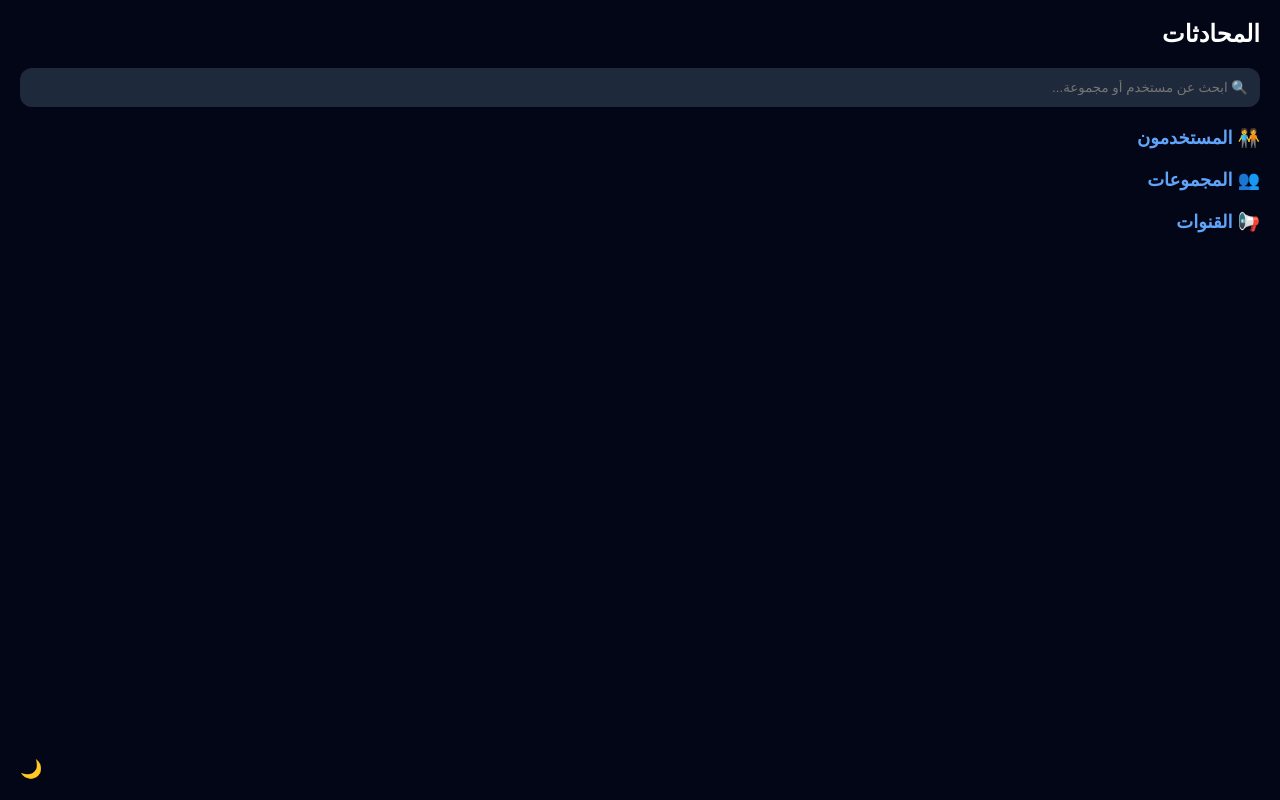
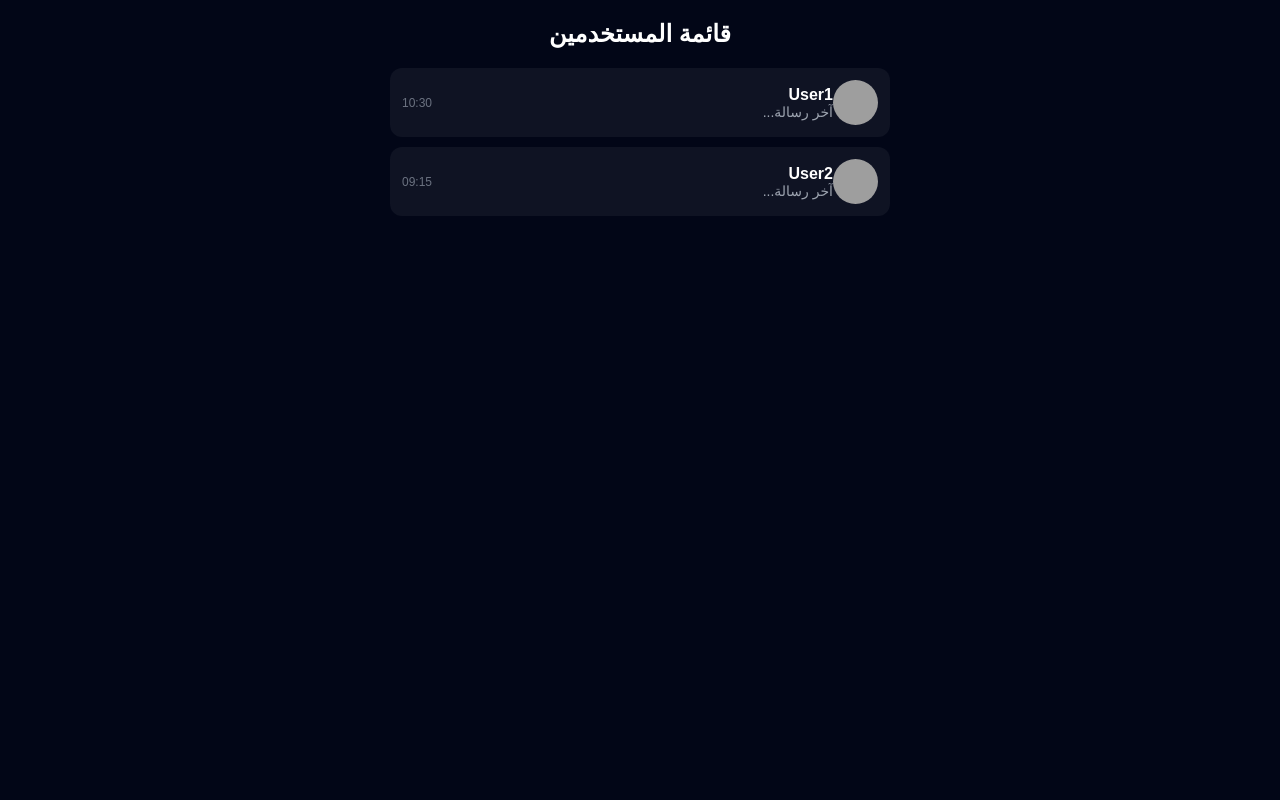
Before and after one commit to flwzrnt3-png/RoqLanChat, a Flask app: page /users in a window 1280 px wide. Run offline with Flask 3, Linux system fonts and the light colour scheme; the visitor is signed in with stand-in values (Sample User, id 1); data comes from the database, SQL or seed files in the repository; grey boxes are pictures that could not be loaded.

Commit message:
Update users.html

```diff
--- a/templates/users.html
+++ b/templates/users.html
@@ -3,150 +3,60 @@
 <head>
 <meta charset="UTF-8">
 <meta name="viewport" content="width=device-width, initial-scale=1.0">
-<title>ROVIQ - قائمة المستخدمين</title>
+<title>ROVIQ - المستخدمين</title>
 
 <style>
 *{margin:0;padding:0;box-sizing:border-box;font-family:Arial,sans-serif;}
 body{
 background:#020617;
 color:white;
-font-family:Arial,sans-serif;
 padding:20px;
 }
-h2{margin-bottom:20px;}
-.search-box{margin-bottom:20px;}
-.search-input{width:100%;padding:12px;border:none;border-radius:12px;background:#1e293b;color:white;}
-.section-title{margin:20px 0 10px;font-size:18px;font-weight:bold;color:#60a5fa;}
+.container{
+max-width:500px;
+margin:auto;
+}
+h2{text-align:center;margin-bottom:20px;}
 .user{
-background:#1e293b;
-padding:15px;
-margin-bottom:10px;
-border-radius:12px;
 display:flex;
 align-items:center;
 justify-content:space-between;
-cursor:pointer;
-transition:.3s;
+background:rgba(255,255,255,.05);
+padding:12px;
+border-radius:12px;
+margin-bottom:10px;
 }
-.user:hover{background:#334155;}
-.left{display:flex;align-items:center;gap:12px;}
-.profile{width:50px;height:50px;border-radius:50%;object-fit:cover;border:2px solid #4f46e5;}
-.default-profile{width:50px;height:50px;border-radius:50%;background:#4f46e5;color:white;
-display:flex;align-items:center;justify-content:center;font-weight:bold;font-size:20px;}
-.info{display:flex;flex-direction:column;}
-.name{font-size:16px;font-weight:bold;}
-.last-msg{font-size:13px;opacity:.8;}
-.right{display:flex;flex-direction:column;align-items:flex-end;gap:6px;}
-.time{font-size:12px;opacity:.6;}
-.unread{background:#2563eb;color:white;font-size:12px;padding:4px 8px;border-radius:12px;}
-.status{font-size:12px;opacity:.8;color:#22c55e;}
-.theme-toggle{position:fixed;bottom:20px;left:20px;cursor:pointer;font-size:18px;}
+.user img{
+width:45px;height:45px;border-radius:50%;object-fit:cover;
+}
+.info{flex:1;margin-left:12px;}
+.name{font-weight:bold;}
+.last-msg{font-size:14px;color:#9ca3af;}
+.time{font-size:12px;color:#6b7280;}
 </style>
 </head>
 <body>
+<div class="container">
+<h2>قائمة المستخدمين</h2>
 
-<h2>المحادثات</h2>
-
-<div class="search-box">
-<input class="search-input" id="search" placeholder="🔍 ابحث عن مستخدم أو مجموعة...">
+<div class="user">
+<img src="/static/profiles/default.png" alt="صورة">
+<div class="info">
+<div class="name">User1</div>
+<div class="last-msg">آخر رسالة...</div>
+</div>
+<div class="time">10:30</div>
 </div>
 
-<div class="section-title">🧑‍🤝‍🧑 المستخدمون</div>
-{% for user,last_msg,time,unread,profile_pic,status in users %}
-<a href="/chat/{{ user }}">
 <div class="user">
-<div class="left">
-{% if profile_pic %}
-<img class="profile" src="/static/profiles/{{ profile_pic }}">
-{% else %}
-<div class="default-profile">{{ user[0]|upper }}</div>
-{% endif %}
+<img src="/static/profiles/default.png" alt="صورة">
 <div class="info">
-<div class="name">{{ user }}</div>
-<div class="last-msg">{{ last_msg }}</div>
+<div class="name">User2</div>
+<div class="last-msg">آخر رسالة...</div>
 </div>
+<div class="time">09:15</div>
 </div>
-<div class="right">
-<div class="time">{{ time }}</div>
-{% if unread > 0 %}
-<div class="unread">{{ unread }}</div>
-{% endif %}
-<div class="status">{{ status }}</div>
+
 </div>
-</div>
-</a>
-{% endfor %}
-
-<div class="section-title">👥 المجموعات</div>
-{% for group,last_msg,time,unread,profile_pic,status in groups %}
-<a href="/group/{{ group }}">
-<div class="user">
-<div class="left">
-{% if profile_pic %}
-<img class="profile" src="/static/groups/{{ profile_pic }}">
-{% else %}
-<div class="default-profile">{{ group[0]|upper }}</div>
-{% endif %}
-<div class="info">
-<div class="name">{{ group }}</div>
-<div class="last-msg">{{ last_msg }}</div>
-</div>
-</div>
-<div class="right">
-<div class="time">{{ time }}</div>
-{% if unread > 0 %}
-<div class="unread">{{ unread }}</div>
-{% endif %}
-<div class="status">{{ status }}</div>
-</div>
-</div>
-</a>
-{% endfor %}
-
-<div class="section-title">📢 القنوات</div>
-{% for channel,last_msg,time,unread,profile_pic,status in channels %}
-<a href="/channel/{{ channel }}">
-<div class="user">
-<div class="left">
-{% if profile_pic %}
-<img class="profile" src="/static/channels/{{ profile_pic }}">
-{% else %}
-<div class="default-profile">{{ channel[0]|upper }}</div>
-{% endif %}
-<div class="info">
-<div class="name">{{ channel }}</div>
-<div class="last-msg">{{ last_msg }}</div>
-</div>
-</div>
-<div class="right">
-<div class="time">{{ time }}</div>
-{% if unread > 0 %}
-<div class="unread">{{ unread }}</div>
-{% endif %}
-<div class="status">{{ status }}</div>
-</div>
-</div>
-</a>
-{% endfor %}
-
-<div class="theme-toggle" onclick="toggleTheme()">🌙</div>
-
-<script>
-// بحث داخل القائمة
-const searchInput = document.getElementById("search");
-searchInput.addEventListener("input", () => {
-  const filter = searchInput.value.toLowerCase();
-  document.querySelectorAll(".user").forEach(user => {
-    const name = user.querySelector(".name").innerText.toLowerCase();
-    user.style.display = name.includes(filter) ? "flex" : "none";
-  });
-});
-
-// تبديل الثيم
-function toggleTheme(){
-  document.body.classList.toggle("light");
-}
-</script>
-
 </body>
-  </html>
+</html>
```
